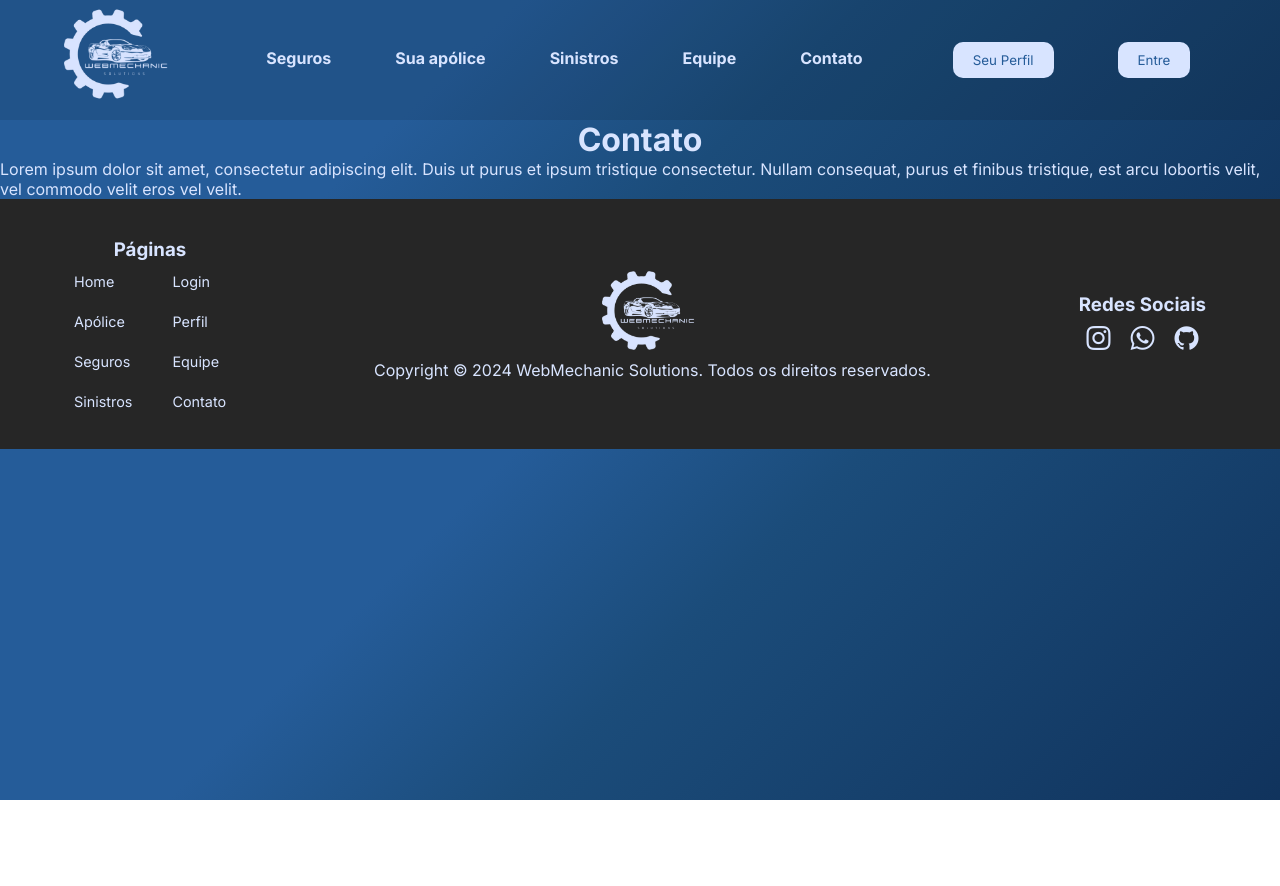
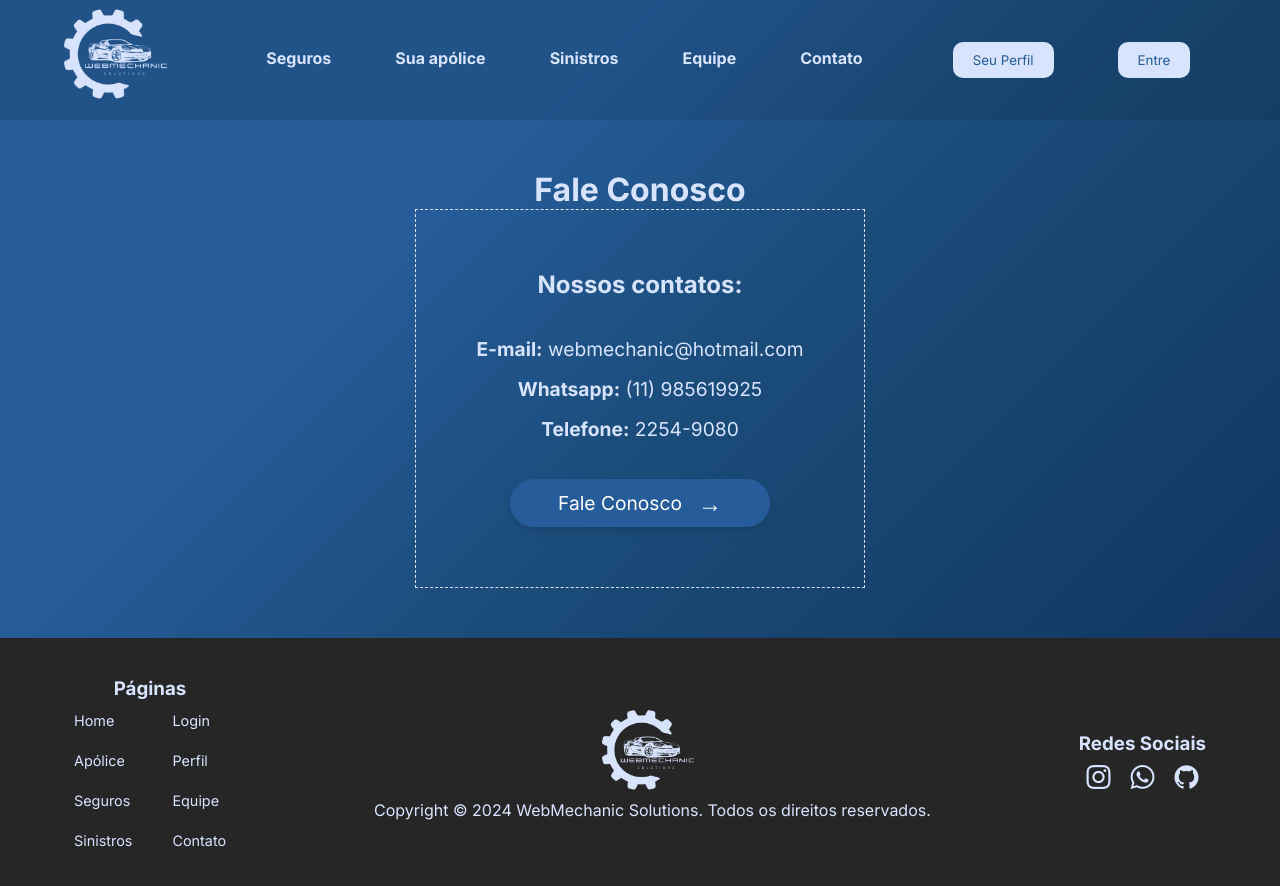
Before and after one commit to 1TDSPM-challenge/webmechanic, a React (Vite) app: page /contato in a window 1280 px wide. Before the commit the page ends 800 px from the top, so only its background shows below. Built offline with nearby package versions, Linux system fonts and the light colour scheme.

Commit message:
pequenos ajustes e página de contato criada

```diff
--- /dev/null
+++ b/src/components/Contato.tsx
@@ -0,0 +1,41 @@
+import styled from "styled-components";
+import { Link } from "react-router-dom";
+import { ButtonSaibaMais } from "../components/Button";
+
+const ContatoContainer = styled.div`
+    display: flex;
+    justify-content: center;
+    align-items: center;
+    flex-direction: column;
+    border: dashed 1px #D8E4FF;
+    padding: 60px;
+
+    h3 {
+        margin-bottom: 30px;
+        font-size: 1.5rem;
+    }
+
+    p {
+        line-height: 40px;
+        font-size: 1.2rem;
+        margin-bottom: 30px;
+    }
+`;
+
+const Contato = () => {
+    return (
+        <ContatoContainer>
+            <h3>Nossos contatos:</h3>
+            <p>
+                <strong>E-mail:</strong> webmechanic@hotmail.com<br />
+                <strong>Whatsapp:</strong> (11) 985619925<br />
+                <strong>Telefone:</strong> 2254-9080
+            </p>
+            <Link to="/contato">
+                <ButtonSaibaMais>Fale Conosco</ButtonSaibaMais>
+            </Link>
+        </ContatoContainer>
+    );
+};
+
+export default Contato;
--- a/src/pages/Contato.tsx
+++ /dev/null
@@ -1,12 +0,0 @@
-// import styled from "styled-components";
-
-const Contato = () => {
-    return (
-        <>
-            <h1>Contato</h1>
-            <p>Lorem ipsum dolor sit amet, consectetur adipiscing elit. Duis ut purus et ipsum tristique consectetur. Nullam consequat, purus et finibus tristique, est arcu lobortis velit, vel commodo velit eros vel velit.</p>
-        </>
-    );
-}
-
-export default Contato;
--- a/src/pages/Equipe.tsx
+++ b/src/pages/Equipe.tsx
@@ -1,12 +1,13 @@
 import { useState } from 'react';
 import '../styles/Equipe.modules.css';
+
 import Murillo from '../img/banner-murillo.png';
 import Vitor from '../img/banner-vitor.png';
 import Samuel from '../img/banner-samuel.png';
 
 const images = [Murillo, Vitor, Samuel];
 
-const Equipe: React.FC = () => {
+const Equipe = () => {
   const [currentIndex, setCurrentIndex] = useState(0);
 
   const handlePrev = () => {
--- a/src/pages/Home.tsx
+++ b/src/pages/Home.tsx
@@ -1,9 +1,11 @@
 import styled from "styled-components";
+import { Link } from "react-router-dom";
 
 import { ButtonSaibaMais } from "../components/Button";
 import Linha from "../components/Linha";
 import Card from "../components/Card";
 import Cartao from "../components/Cartao";
+import Contato from "../components/Contato";
 
 import ImgCard1 from "../assets/card1.jpg"
 import ImgCard2 from "../assets/card2.jpg"
@@ -13,6 +15,7 @@
 const Banner = styled.img`
     width: 100vw;
     height: auto;
+    z-index: -3;
 `;
 
 const TextoImagemContainer = styled.div`
@@ -94,26 +97,6 @@
     justify-content: center;
 `;
 
-const Contato = styled.div`
-    display: flex;
-    justify-content: center;
-    align-items: center;
-    flex-direction: column;
-    border: dashed 1px #D8E4FF;
-    padding: 60px;
-
-    h3 {
-        margin-bottom: 30px;
-        font-size: 1.5rem;
-    }
-
-    p {
-        line-height: 40px;
-        font-size: 1.2rem;
-        margin-bottom: 30px;
-    }
-`
-
 const Home = () => {
     return (
         <>
@@ -123,7 +106,9 @@
                 <TextoSecundario>PLANOS DE SEGURO</TextoSecundario>
             </TextoImagemContainer>
             <BtnContainer>
-                <ButtonSaibaMais>Saiba Mais</ButtonSaibaMais>
+                <Link to="/seguros">
+                    <ButtonSaibaMais>Saiba Mais</ButtonSaibaMais>
+                </Link>
             </BtnContainer>
             <Container>
                 <TituloSecao>Por que contratar a WebMechanic?</TituloSecao>
@@ -170,15 +155,7 @@
             <Linha />
             <Container>
                 <TituloSecao>Precisa de ajuda? Entre em contato conosco!</TituloSecao>
-                <Contato>
-                    <h3>Nossos contatos:</h3>
-                    <p>
-                        <strong>E-mail:</strong> webmechanic@hotmail.com<br />
-                        <strong>Whatsapp:</strong> (11) 985619925<br />
-                        <strong>Telefone:</strong> 2254-9080
-                    </p>
-                    <ButtonSaibaMais>Fale Conosco</ButtonSaibaMais>
-                </Contato>
+                <Contato />
             </Container>
         </>
     );
--- /dev/null
+++ b/src/pages/PaginaContato.tsx
@@ -0,0 +1,18 @@
+import styled from "styled-components";
+import Contato from "../components/Contato";
+
+const SecaoContato = styled.div`
+    padding: 50px;
+    text-align: center;
+`
+
+const PaginaContato = () => {
+    return (
+        <SecaoContato>
+            <h1>Fale Conosco</h1>
+            <Contato />
+        </SecaoContato>
+    );
+};
+
+export default PaginaContato;
--- a/src/routes.tsx
+++ b/src/routes.tsx
@@ -8,7 +8,7 @@
 import Seguros from "./pages/Seguros";
 import Sinistros from "./pages/Sinistros";
 import Equipe from "./pages/Equipe";
-import Contato from "./pages/Contato";
+import PaginaContato from "./pages/PaginaContato";
 import Erro from "./pages/Erro";
 
 export const router = createBrowserRouter([
@@ -23,7 +23,7 @@
             { path: "seguros", element: <Seguros /> },
             { path: "sinistros", element: <Sinistros /> },
             { path: "equipe", element: <Equipe /> },
-            { path: "contato", element: <Contato /> },
+            { path: "contato", element: <PaginaContato /> },
         ],
         errorElement: <Erro />,
     },
```
